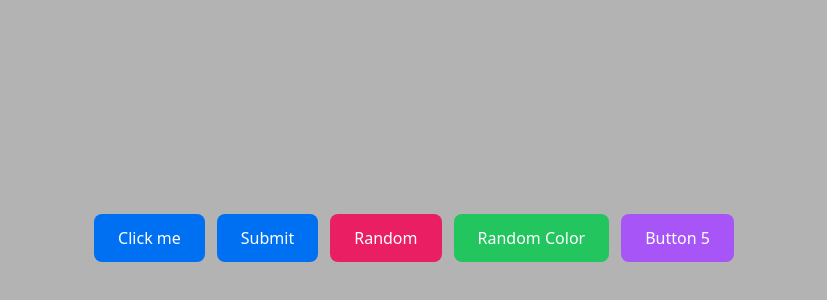
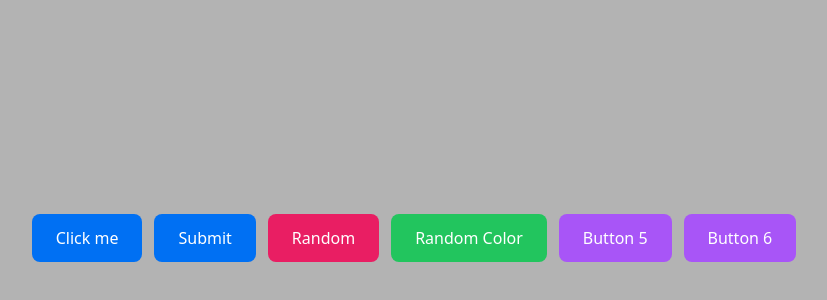
Before and after one commit to yanivprusman/dummyApp, a Next.js app: page / in a window 1280 px wide. Shown: the part 162-462 px from the top of the page, without its empty margins (226-1053 px from the left). Built offline with nearby package versions, Linux system fonts and the light colour scheme.

Commit message:
#12: Add a 6th placeholder button to the home page

```diff
--- a/app/page.tsx
+++ b/app/page.tsx
@@ -96,6 +96,13 @@ export default function Home() {
       >
         Button 5
       </button>
+      <button
+        data-id="placeholder-6"
+        onMouseDown={(e) => handleMouseDown("placeholder-6", e)}
+        style={btnStyle("placeholder-6", "#a855f7")}
+      >
+        Button 6
+      </button>
     </main>
   );
 }
```
